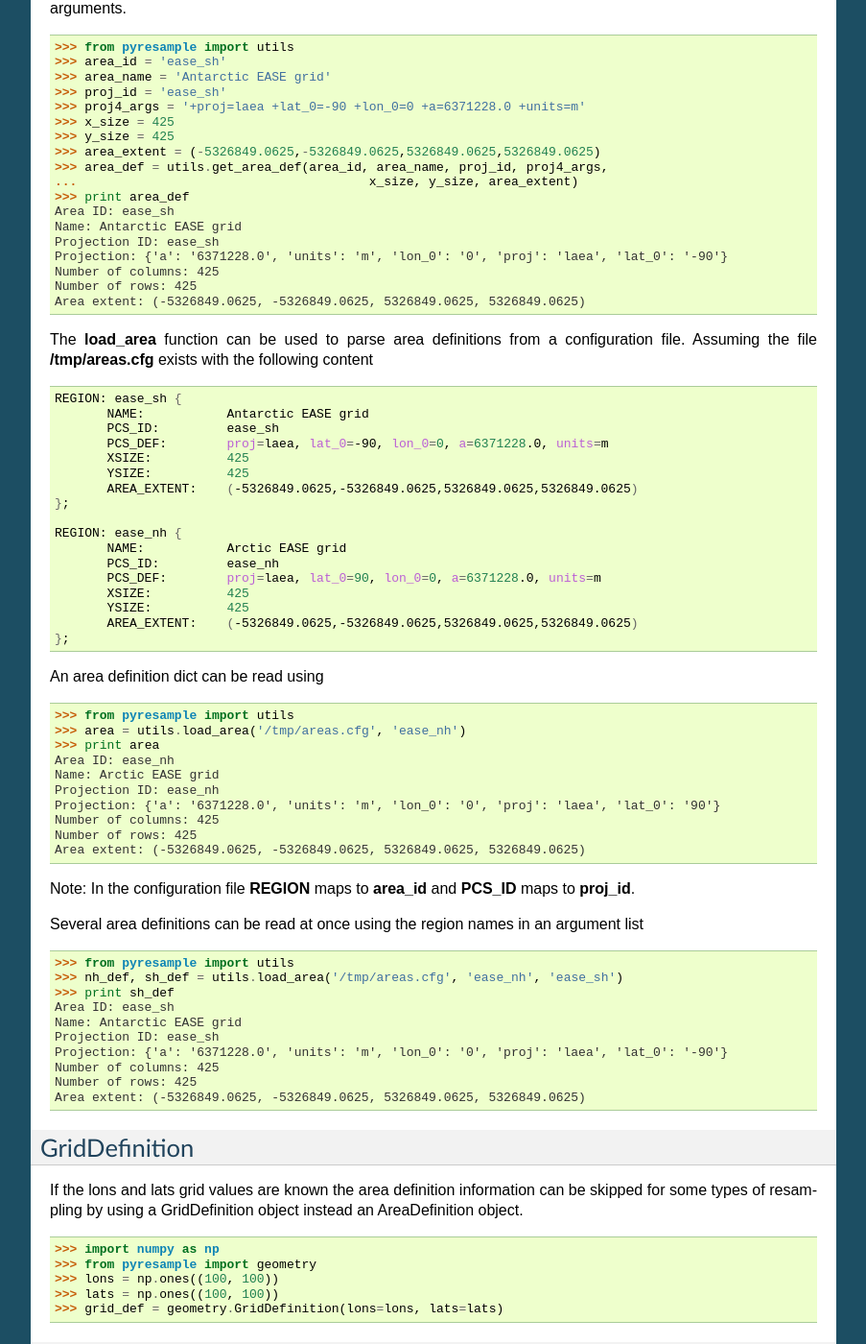
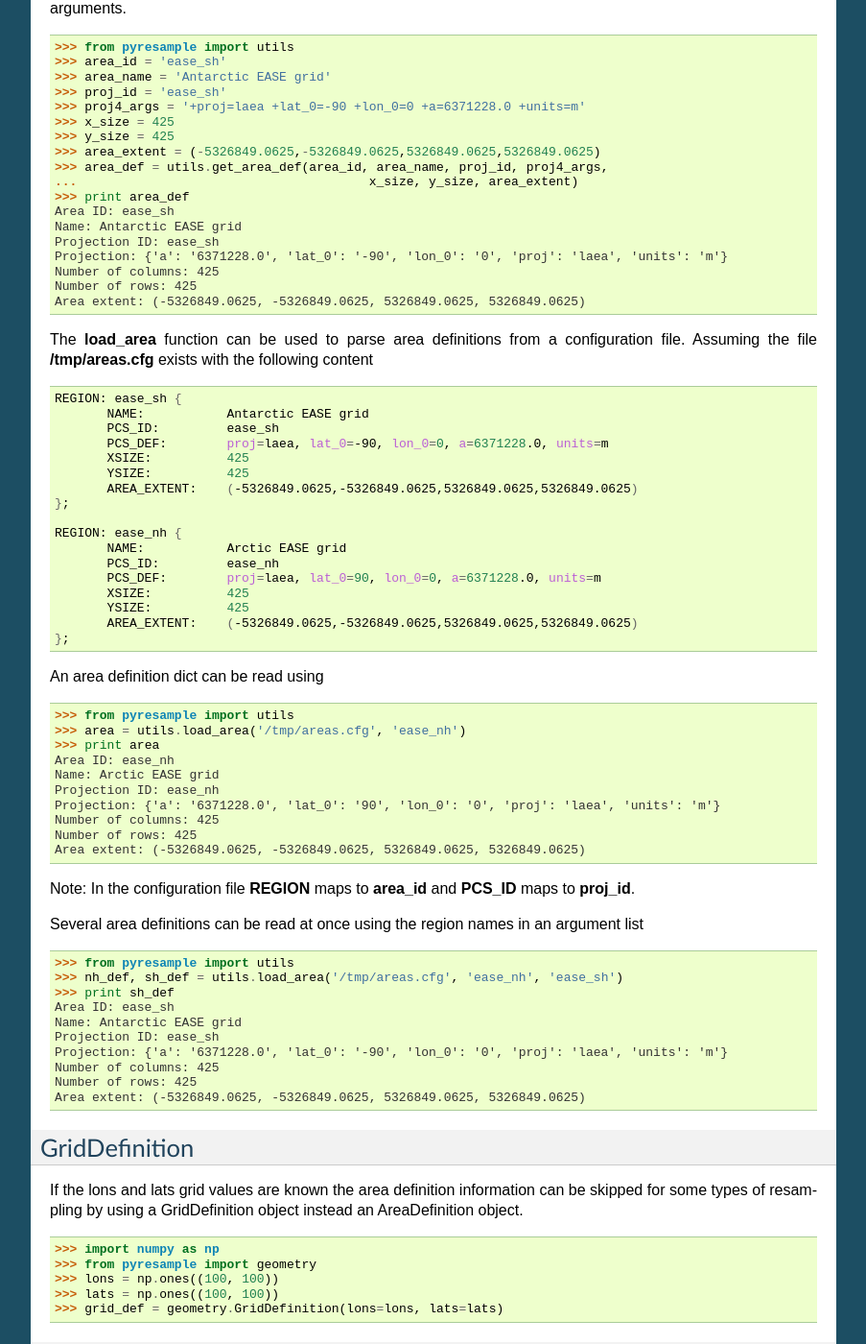
Before and after one commit to pytroll/pyresample, a Sphinx documentation site: the page built from docs/source/geo_def.rst, in a window 1280 px wide and 1400 px high, scrolled down 1244 px. Shown: the whole window at 96% size, without its empty margins (198-1101 px from the left). Built offline with Sphinx 7.4.7, drawn with Linux system fonts in a browser that asks for light colours; some of the changed text lies outside the part shown.

```diff
--- a/docs/source/geo_def.rst
+++ b/docs/source/geo_def.rst
@@ -56,7 +56,7 @@ Creating an area definition:
  Area ID: ease_sh
  Name: Antarctic EASE grid
  Projection ID: ease_sh
- Projection: {'a': '6371228.0', 'units': 'm', 'lon_0': '0', 'proj': 'laea', 'lat_0': '-90'}
+ Projection: {'a': '6371228.0', 'lat_0': '-90', 'lon_0': '0', 'proj': 'laea', 'units': 'm'}
  Number of columns: 425
  Number of rows: 425
  Area extent: (-5326849.0625, -5326849.0625, 5326849.0625, 5326849.0625)
@@ -83,7 +83,7 @@ based on area extent and a proj4-string or a list of proj4 arguments.
  Area ID: ease_sh
  Name: Antarctic EASE grid
  Projection ID: ease_sh
- Projection: {'a': '6371228.0', 'units': 'm', 'lon_0': '0', 'proj': 'laea', 'lat_0': '-90'}
+ Projection: {'a': '6371228.0', 'lat_0': '-90', 'lon_0': '0', 'proj': 'laea', 'units': 'm'}
  Number of columns: 425
  Number of rows: 425
  Area extent: (-5326849.0625, -5326849.0625, 5326849.0625, 5326849.0625)
@@ -122,7 +122,7 @@ An area definition dict can be read using
  Area ID: ease_nh
  Name: Arctic EASE grid
  Projection ID: ease_nh
- Projection: {'a': '6371228.0', 'units': 'm', 'lon_0': '0', 'proj': 'laea', 'lat_0': '90'}
+ Projection: {'a': '6371228.0', 'lat_0': '90', 'lon_0': '0', 'proj': 'laea', 'units': 'm'}
  Number of columns: 425
  Number of rows: 425
  Area extent: (-5326849.0625, -5326849.0625, 5326849.0625, 5326849.0625)
@@ -139,7 +139,7 @@ Several area definitions can be read at once using the region names in an argume
  Area ID: ease_sh
  Name: Antarctic EASE grid
  Projection ID: ease_sh
- Projection: {'a': '6371228.0', 'units': 'm', 'lon_0': '0', 'proj': 'laea', 'lat_0': '-90'}
+ Projection: {'a': '6371228.0', 'lat_0': '-90', 'lon_0': '0', 'proj': 'laea', 'units': 'm'}
  Number of columns: 425
  Number of rows: 425
  Area extent: (-5326849.0625, -5326849.0625, 5326849.0625, 5326849.0625)
```
Also changed, not shown: other parts of docs/source/geo_def.rst (+5 -5 lines).
